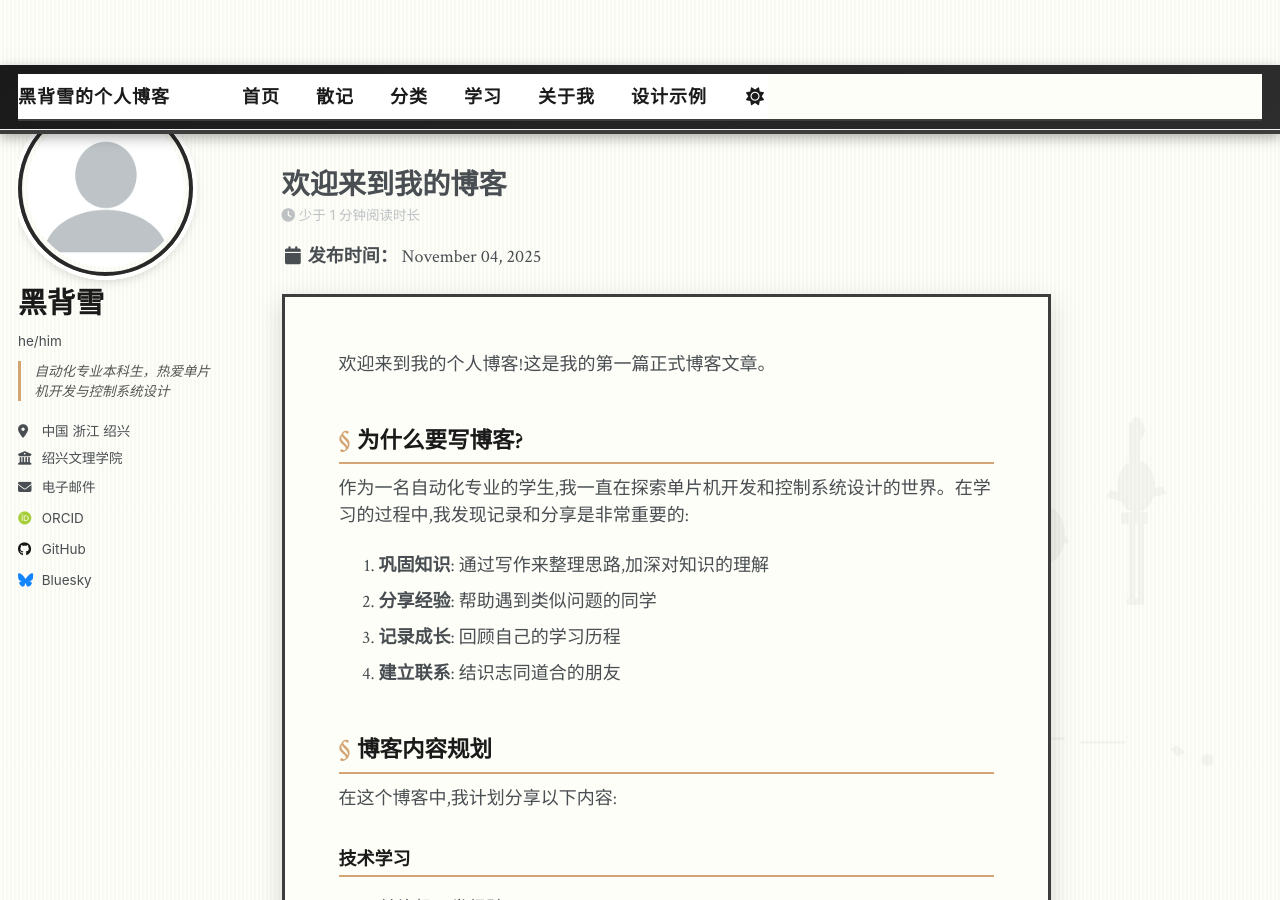
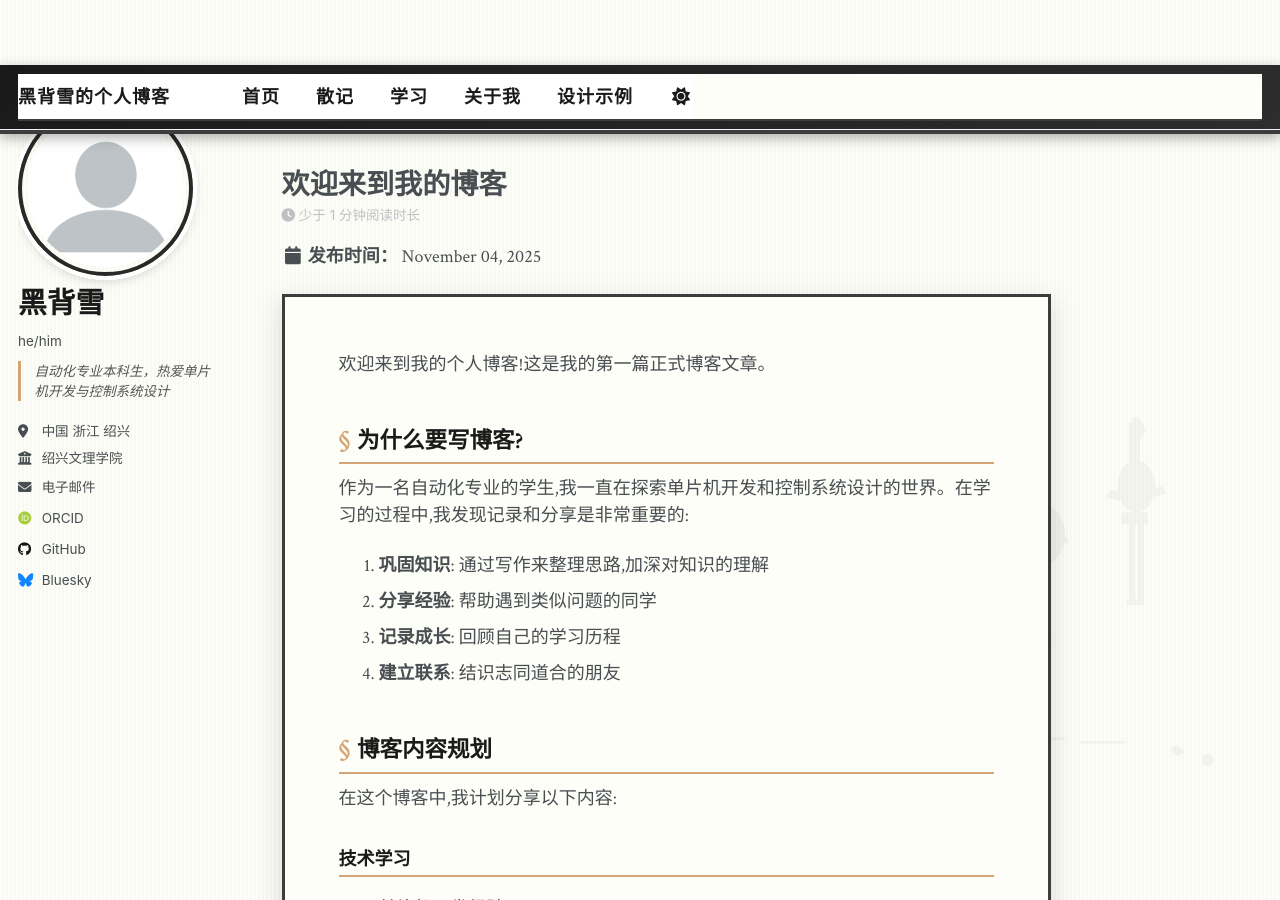
Before and after one commit to konghenfuxue-cpu/konghenfuxue-cpu.github.io, a Jekyll site: the page built from _posts/2025-11-04-welcome-to-my-blog.md, in a window 1280 px wide and 900 px high. Built offline with Jekyll 4.4.1, drawn with Linux system fonts in a browser that asks for light colours; some web fonts are replaced; a script that is not in the unit is left out.

Commit message:
chore: 移除分类页面与导航链接

```diff
--- a/_data/navigation.yml
+++ b/_data/navigation.yml
@@ -6,9 +6,6 @@ main:
 
   - title: "散记"
     url: /notes/
-
-  - title: "分类"
-    url: /categories/
 
   - title: "学习"
     url: /learning/
--- a/_includes/category-list.html
+++ /dev/null
@@ -1,30 +0,0 @@
-{% include base_path %}
-
-{% include base_path %}
-
-{% case site.category_archive.type %}
-  {% when "liquid" %}
-    {% assign path_type = "#" %}
-  {% when "jekyll-archives" %}
-    {% assign path_type = nil %}
-{% endcase %}
-
-{% if site.category_archive.path %}
-  {% comment %}
-    <!-- Sort alphabetically regardless of case e.g. a B c d E -->
-    <!-- modified from http://www.codeofclimber.ru/2015/sorting-site-tags-in-jekyll/ -->
-  {% endcomment %}
-  {% capture page_categories %}{% for category in page.categories %}{{ category | downcase }}#{{ category }}{% unless forloop.last %},{% endunless %}{% endfor %}{% endcapture %}
-  {% assign category_hashes = (page_categories | split: ',' | sort:0) %}
-
-  <p class="page__taxonomy">
-    <strong><i class="fa fa-fw fa-folder-open" aria-hidden="true"></i> {{ site.data.ui-text[site.locale].categories_label | default: "Categories:" }} </strong>
-    <span itemprop="keywords">
-    {% for hash in category_hashes %}
-      {% assign keyValue = hash | split: '#' %}
-      {% capture category_word %}{{ keyValue[1] | strip_newlines }}{% endcapture %}
-      <a href="{{ base_path }}{{ category_word | slugify | prepend: path_type | prepend: site.category_archive.path }}" class="page__taxonomy-item" rel="tag">{{ category_word }}</a>{% unless forloop.last %}<span class="sep">, </span>{% endunless %}
-    {% endfor %}
-    </span>
-  </p>
-{% endif %}
```
Also changed, not shown: _pages/category-archive.html (deleted, +0 -17 lines).
